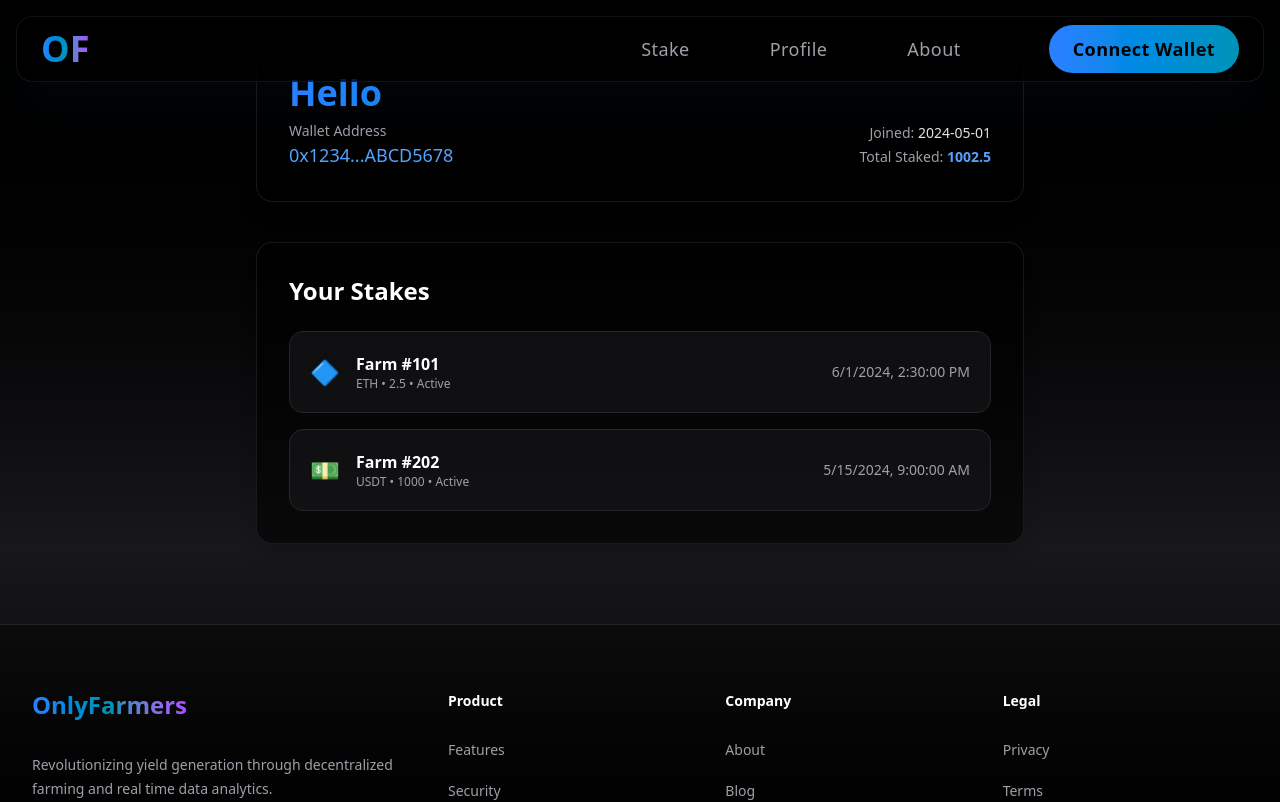
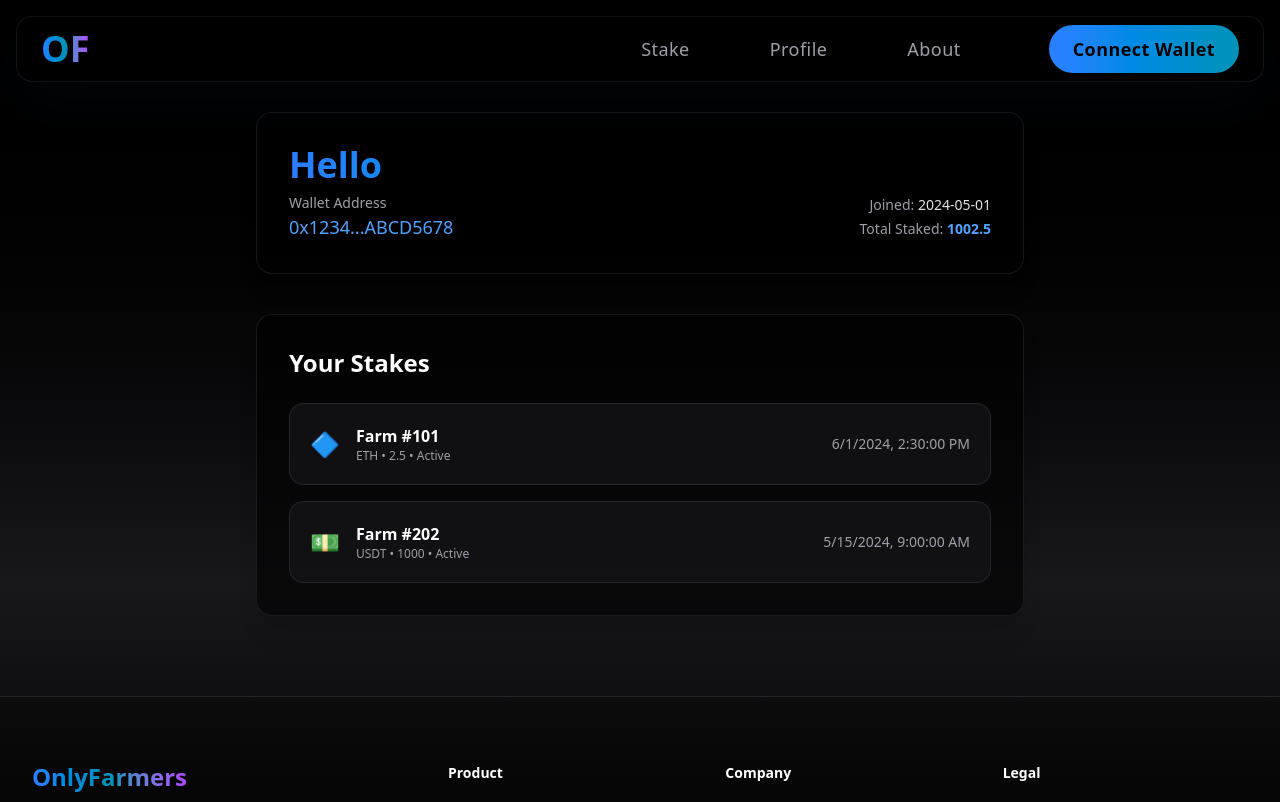
Before and after one commit to OoviyaManickam/OnlyFarmers, a Next.js app in the folder frontend/: page /profile in a window 1280 px wide. Shown: the top 802 px of the page. Built offline with nearby package versions, Linux system fonts and the light colour scheme.

Commit message:
profile page padding and margins

```diff
--- a/frontend/src/app/profile/page.tsx
+++ b/frontend/src/app/profile/page.tsx
@@ -63,7 +63,7 @@ export default function ProfilePage() {
       <div className="absolute inset-0 bg-[radial-gradient(ellipse_at_bottom_right,_var(--tw-gradient-stops))] from-cyan-900/10 via-black/0 to-transparent"></div>
       <div className="relative flex flex-col min-h-screen">
         <Navbar />
-        <div className="container mx-auto px-6 lg:px-8 pb-20 flex-grow">
+        <div className="container mx-auto px-6 lg:px-8 pb-20 pt-18 flex-grow">
           <div className="pt-10 max-w-3xl mx-auto">
             <div className="bg-black/60 border border-zinc-800/60 rounded-2xl p-8 mb-10 shadow-xl">
               <h1 className="text-3xl md:text-4xl font-bold bg-gradient-to-r from-blue-500 via-cyan-600 to-purple-500 text-transparent bg-clip-text mb-2 font-space-grotesk">Hello</h1>
```
